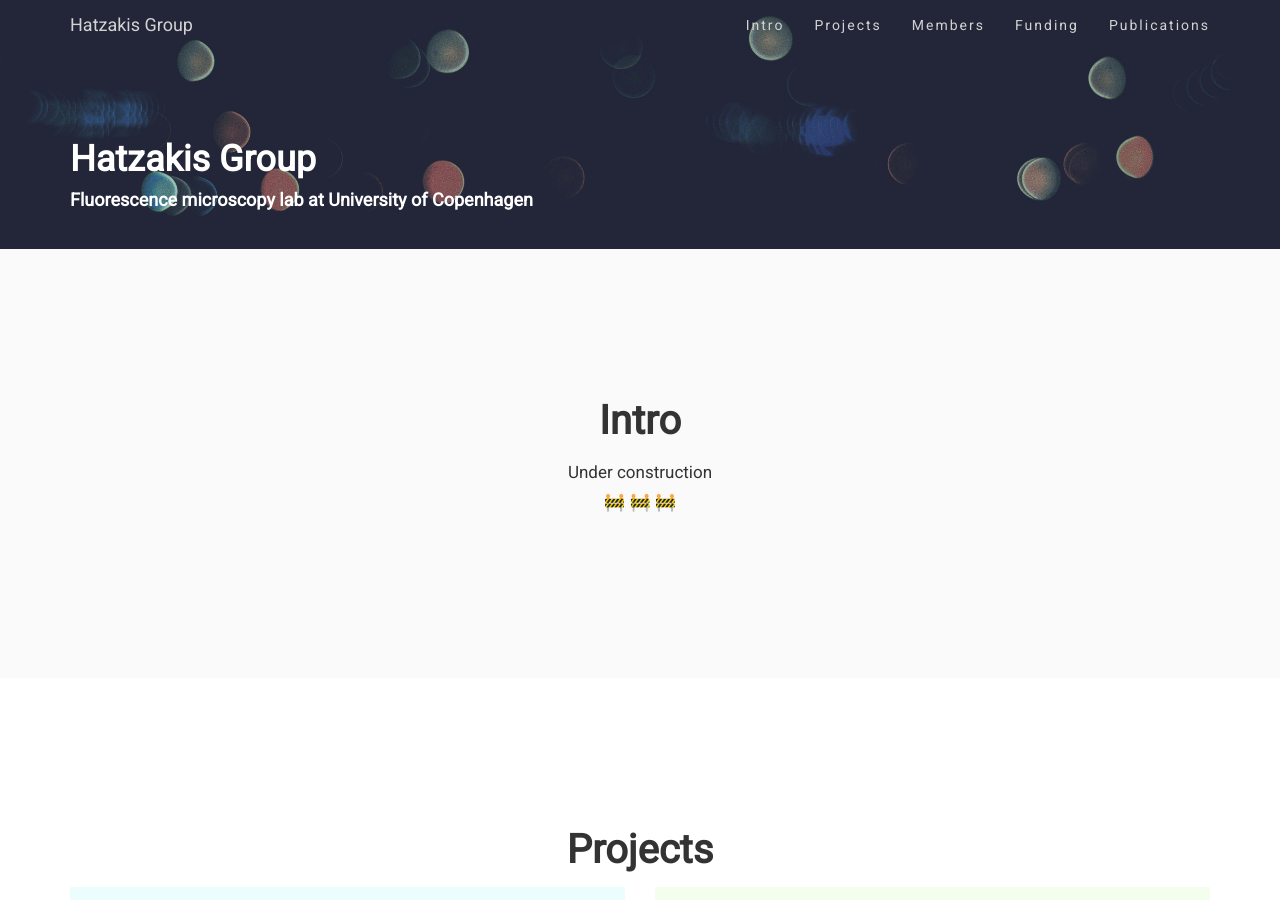
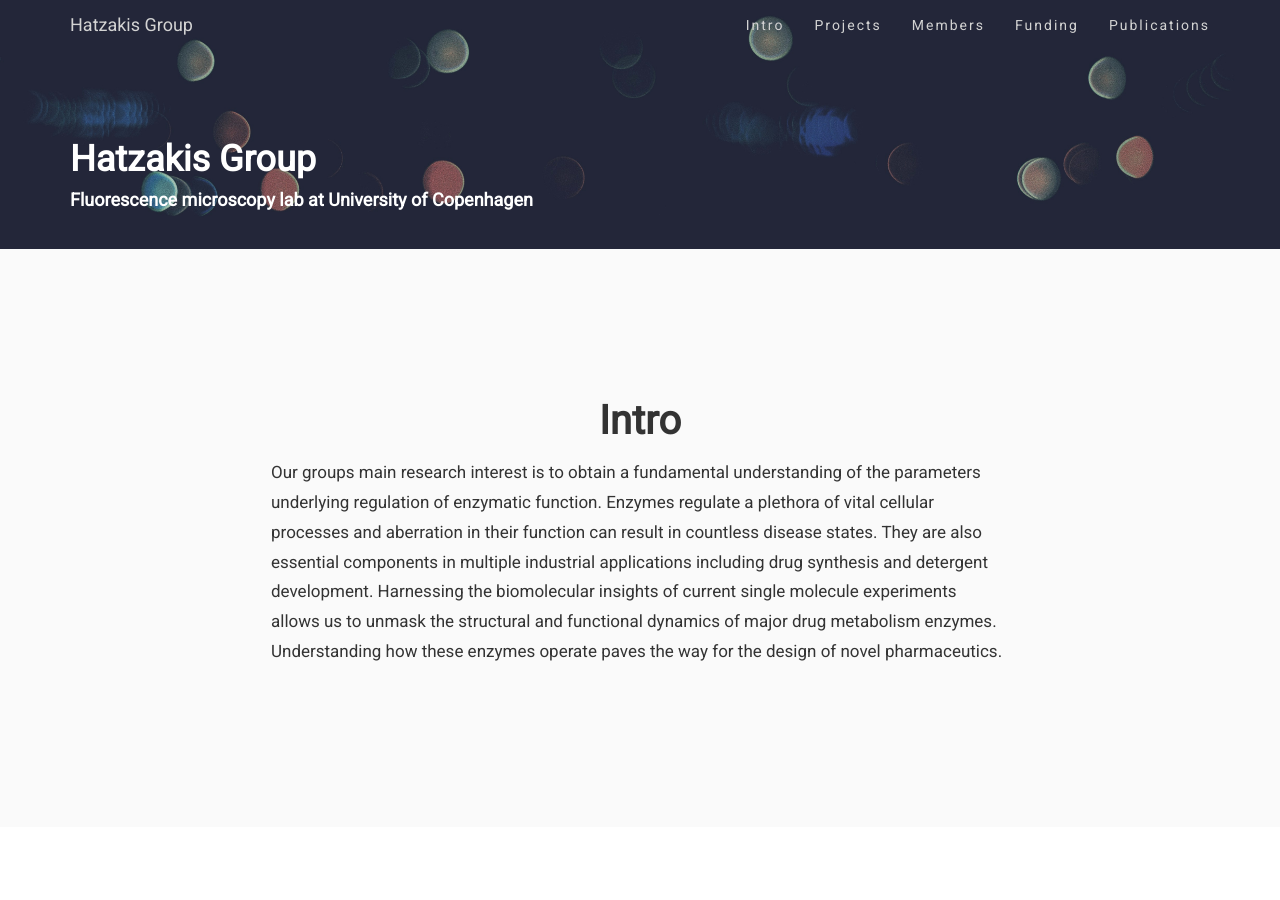
Before and after one commit to hatzakislab/hatzakislab.github.io, a Jekyll site: the page built from index.md, in a window 1280 px wide and 900 px high. Built offline with Jekyll 4.4.1, drawn with Linux system fonts in a browser that asks for light colours; nearby versions of some CDN libraries; some web fonts are replaced.

Commit message:
Updated intro

```diff
--- a/_includes/funding.html
+++ b/_includes/funding.html
@@ -11,7 +11,5 @@
                  alt="{{ client.img-alt }}">
         </div>
         {% endfor %}
-
-    </div>
     </div>
 </section>
--- a/_includes/head.html
+++ b/_includes/head.html
@@ -18,6 +18,7 @@
     <title>{% if page.title %}{{ page.title | escape }}{% else %}{{ site.title | escape }}{% endif %}</title>
 
     <!-- Bootstrap Core CSS -->
+    <script src="/vendor/jquery/jquery.min.js"></script>
     <link href="vendor/bootstrap/css/bootstrap.min.css" rel="stylesheet">
 
     <!-- Custom Fonts -->
@@ -28,11 +29,4 @@
     <!-- Theme CSS -->
     <link href="/assets/main.css" rel="stylesheet">
 
-    <!-- HTML5 Shim and Respond.js IE8 support of HTML5 elements and media queries -->
-    <!-- WARNING: Respond.js doesn't work if you view the page via file:// -->
-    <!--[if lt IE 9]>
-    <script src="https://oss.maxcdn.com/libs/html5shiv/3.7.0/html5shiv.js"></script>
-    <script src="https://oss.maxcdn.com/libs/respond.js/1.4.2/respond.min.js"></script>
-    <![endif]-->
-
 </head>
--- a/_includes/intro.html
+++ b/_includes/intro.html
@@ -4,11 +4,15 @@
         <div class="col-lg-12 text-center">
             <h2 class="section-heading">Intro</h2>
         </div>
-        <div class="col-md-14 text-center">
+        <div class="col-md-14 text-left">
             <p>
-                Under construction
-                <br>
-                🚧 🚧 🚧
+                Our groups main research interest is to obtain a fundamental understanding of the parameters underlying
+                regulation of enzymatic function. Enzymes regulate a plethora of vital cellular processes and aberration
+                in their function can result in countless disease states. They are also essential components in multiple
+                industrial applications including drug synthesis and detergent development. Harnessing the biomolecular
+                insights of current single molecule experiments allows us to unmask the structural and functional
+                dynamics of major drug metabolism enzymes. Understanding how these enzymes operate paves the way for the
+                design of novel pharmaceutics.
             </p>
         </div>
     </div>
--- a/_layouts/default.html
+++ b/_layouts/default.html
@@ -8,8 +8,8 @@
 
 {% include footer.html %}
 
-<!-- jQuery -->
-<script src="/vendor/jquery/jquery.min.js"></script>
+<!-- jQuery included in head.html-->
+<!--<script src="/vendor/jquery/jquery.min.js"></script>-->
 
 <!-- Bootstrap Core JavaScript -->
 <script src="/vendor/bootstrap/js/bootstrap.min.js"></script>
```
Also changed, not shown: 2 other files.
